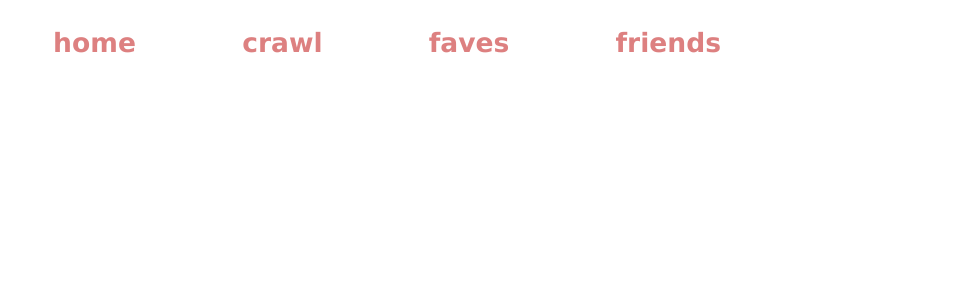
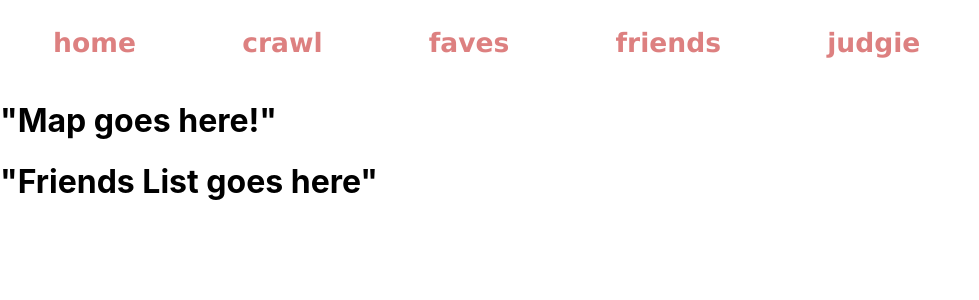
Before and after one commit to altiglesia/foodies, a React (Create React App) app: page /friends in a window 1280 px wide. Shown: the top 300 px of the page, without its empty margins (0-979 px from the left). Built offline with nearby package versions, Linux system fonts and the light colour scheme; no server answers.

Commit message:
fetched data from backend; added judgie route

```diff
--- a/src/components/Crawl.js
+++ b/src/components/Crawl.js
@@ -1,7 +1,7 @@
 import React from "react";
 import RestaurantPost from "./RestaurantPost";
 
-function Crawl() {
+function Crawl( restaurantData ) {
 // pass down restaurantData from Main.js
 
     return (
--- a/src/components/Friends.js
+++ b/src/components/Friends.js
@@ -1,8 +1,13 @@
 import React from "react";
+import Map from "./Map";
+import FriendsListContainer from "./FriendsListContainer";
 
 function Friends() {
     return(
-        <div></div>
+        <div>
+            <Map />
+            <FriendsListContainer />
+        </div>
     )
 }
 
--- /dev/null
+++ b/src/components/FriendsListContainer.js
@@ -0,0 +1,11 @@
+import React from "react";
+
+function FriendsListContainer() {
+    return(
+        <div>
+            <h1>"Friends List goes here"</h1>
+        </div>
+    )
+}
+
+export default FriendsListContainer;
--- /dev/null
+++ b/src/components/Judgie.js
@@ -0,0 +1,11 @@
+import React from "react";
+
+function Judgie(){
+    return(
+        <div>
+            <h2>"Make a judgie!"</h2>
+        </div>
+    )
+}
+
+export default Judgie;
--- a/src/components/Main.js
+++ b/src/components/Main.js
@@ -1,20 +1,30 @@
-import React, { useState } from "react";
+import React, { useState, useEffect } from "react";
 import Home from "./Home";
 import Crawl from "./Crawl";
 import Faves from "./Faves";
 import Friends from "./Friends";
+import Judgie from "./Judgie";
 import { Routes, Route } from "react-router-dom";
 
 function Main() {
     const [restaurantData, setRestaurantData] = useState([]);
 
+    useEffect(() => {
+        fetch("http://localhost:9292/restaurants")
+            .then(res => res.json())
+            .then(data => {
+                return setRestaurantData(data)
+            })
+            .catch(err => console.error(err))
+    }, []);
 
     return (
         <Routes>
             <Route path="/" element={<Home />} />
-            <Route path="/crawl" element={<Crawl />} />
+            <Route path="/crawl" element={<Crawl restaurantData={restaurantData} />} />
             <Route path="/faves" element={<Faves />} />
             <Route path="/friends" element={<Friends />} />
+            <Route path="/judgie" element={<Judgie />} />
         </Routes>
     );
 }
--- /dev/null
+++ b/src/components/Map.js
@@ -0,0 +1,11 @@
+import React from "react";
+
+function Map() {
+    return(
+        <div>
+            <h1>"Map goes here!"</h1>
+        </div>
+    )
+}
+
+export default Map;
--- a/src/components/NavBar.js
+++ b/src/components/NavBar.js
@@ -8,6 +8,7 @@ function NavBar() {
                 <NavLink to="/crawl">crawl</NavLink>
                 <NavLink to="/faves">faves</NavLink>
                 <NavLink to="/friends">friends</NavLink>
+                <NavLink to="/judgie">judgie</NavLink>
             </ul>
         </nav>
     )
```
